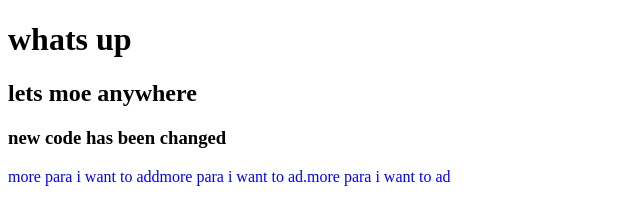
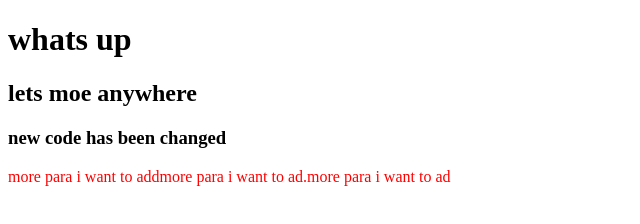
Before and after one commit to payeldhar/my-second-repo, a plain HTML site: page index.html in a window 1280 px wide. Shown: the whole page, without its empty margins (0-640 px from the left). Drawn offline with Linux system fonts and the light colour scheme.

Commit message:
color changed

```diff
--- a/style.css
+++ b/style.css
@@ -1,3 +1,3 @@
 p{
-    color:blue
+    color:red;
 }
```
